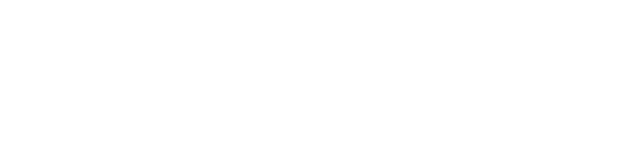
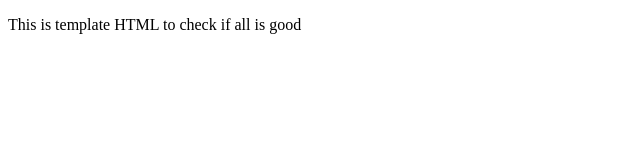
Before and after one commit to skwirowski/DIGE-recruitment-exercise, a website built with webpack: page index.html in a window 1280 px wide. Shown: the whole page, without its empty margins (0-640 px from the left). Built offline with nearby package versions, Linux system fonts and the light colour scheme.

Commit message:
Add User Data Form initial template & check if new github email works fine

```diff
--- a/index.html
+++ b/index.html
@@ -8,6 +8,8 @@
   </head>
   <body>
 
+    <section id="user-data-form-region"></section>
+
     <script src="./dist/main.js" async defer></script>
   </body>
 </html>
--- /dev/null
+++ b/src/CreateUserDataForm.js
@@ -0,0 +1,13 @@
+export default function showUserDataFrom() {
+  const addUserDataFormRegion = document.querySelector(
+    '#user-data-form-region'
+  );
+  const userDataFormTemplate = `
+    <div class="div-class-name">
+      <p class="paragraph-class-name">This is template HTML to check if all is good</p>
+    </div>
+  `;
+  const htmlElement = document.createElement('div');
+  htmlElement.innerHTML = userDataFormTemplate;
+  addUserDataFormRegion.appendChild(htmlElement);
+}
--- a/src/index.js
+++ b/src/index.js
@@ -1,8 +1,11 @@
 import stringToDisplay from './data';
+import showUserDataFrom from './CreateUserDataForm';
 
 function getData() {
   console.log('Does webpack work or not?');
   console.log(stringToDisplay);
 }
 
+showUserDataFrom();
+
 getData();
```
Also changed, not shown: dist/main.js.
